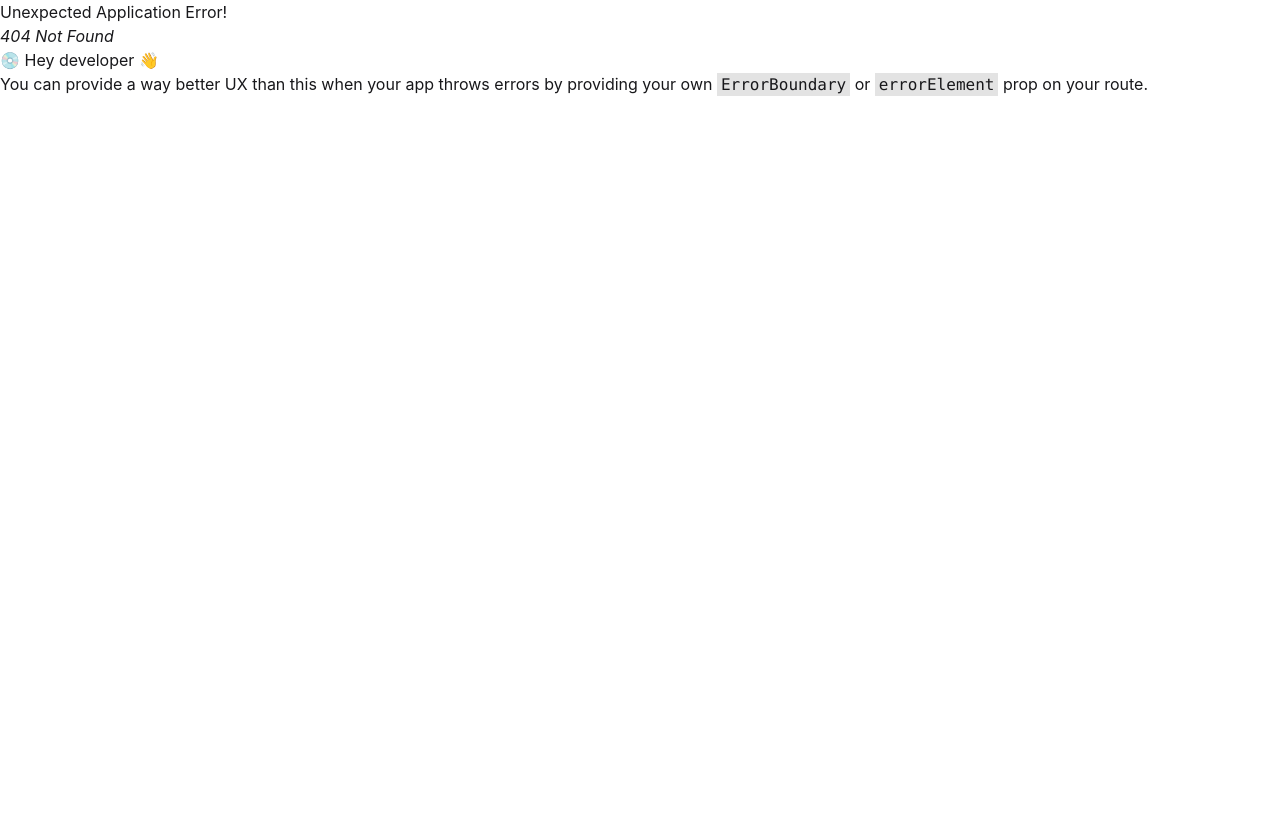
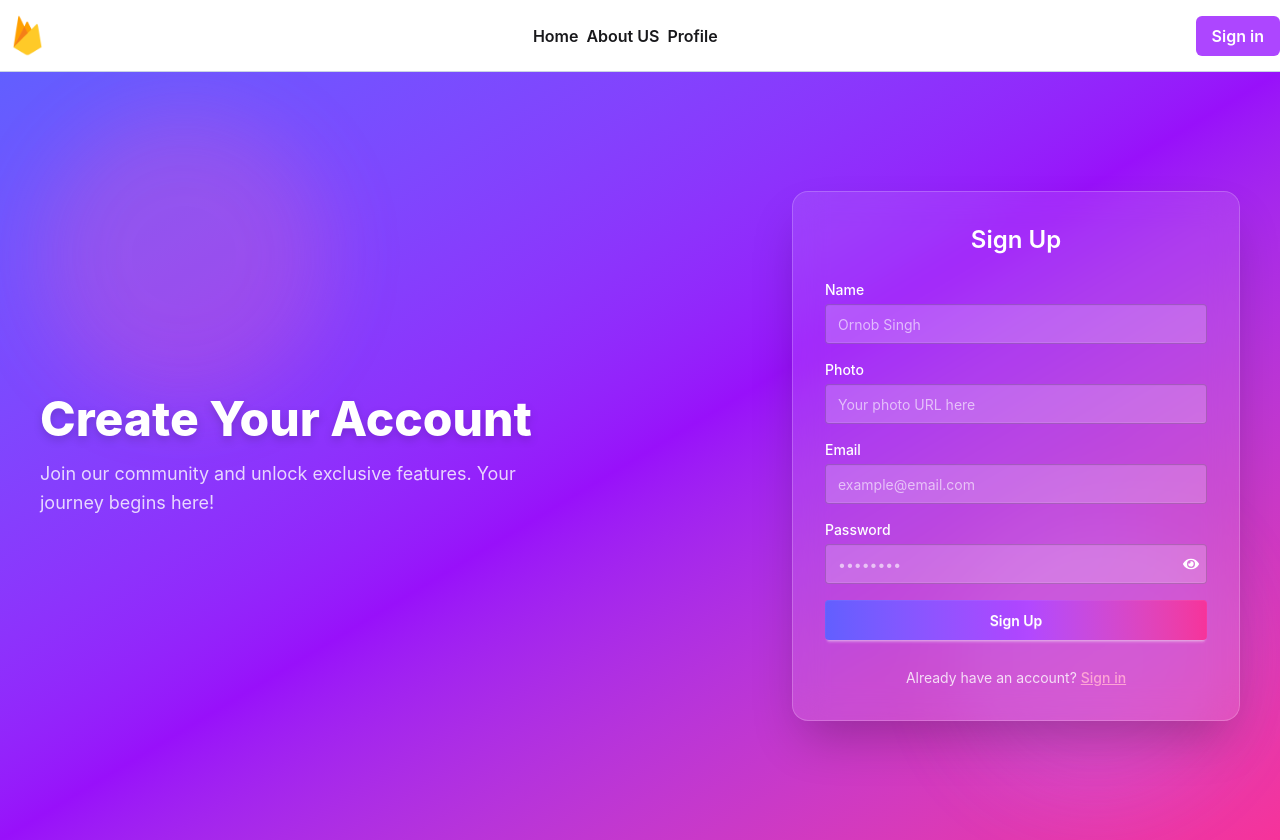
Before and after one commit to ornobsingh1/firebase-auth-fighter, a React (Vite) app: page /signup in a window 1280 px wide. Before the commit this address had no page. Before the commit the page ends 800 px from the top, so only its background shows below. Built offline with nearby package versions, Linux system fonts and the light colour scheme.

Commit message:
adding project design part

```diff
--- a/package.json
+++ b/package.json
@@ -13,6 +13,7 @@
     "@tailwindcss/vite": "^4.2.1",
     "react": "^19.2.0",
     "react-dom": "^19.2.0",
+    "react-icons": "^5.6.0",
     "react-router": "^7.13.1",
     "react-toastify": "^11.0.5",
     "tailwindcss": "^4.2.1"
--- a/src/index.css
+++ b/src/index.css
@@ -1,2 +1,6 @@
 @import "tailwindcss";
 @plugin "daisyui";
+
+.my-btn {
+  @apply btn w-full bg-gradient-to-r from-indigo-500 via-purple-500 to-pink-500 text-white font-semibold border-none hover:scale-105 transition-transform duration-200;
+}
--- /dev/null
+++ b/src/pages/Signin.jsx
@@ -0,0 +1,117 @@
+import { Link } from "react-router";
+import MyContainer from "../components/MyContainer";
+import { FaEye } from "react-icons/fa";
+import { IoEyeOff } from "react-icons/io5";
+
+const Signin = () => {
+  return (
+    <div className="min-h-[calc(100vh-20px)] flex items-center justify-center bg-linear-to-br from-blue-500 via-indigo-600 to-purple-600 relative overflow-hidden">
+      {/* Animated glow orbs */}
+      <div className="absolute inset-0">
+        <div className="absolute w-72 h-72 bg-purple-400/30 rounded-full blur-xl top-10 left-10 animate-pulse"></div>
+        <div className="absolute w-72 h-72 bg-blue-400/30 rounded-full blur-xl bottom-10 right-10 animate-pulse"></div>
+      </div>
+
+      <MyContainer>
+        <div className="relative z-10 flex flex-col lg:flex-row items-center justify-between gap-10 p-6 lg:p-10 text-white">
+          {/* Left section */}
+          <div className="max-w-lg text-center lg:text-left">
+            <h1 className="text-5xl font-extrabold drop-shadow-lg">
+              Welcome Back
+            </h1>
+            <p className="mt-4 text-lg text-white/80 leading-relaxed">
+              Sign in to continue your journey. Manage your account, explore new
+              features, and more.
+            </p>
+          </div>
+
+          {/* Login card */}
+          <div className="w-full max-w-md backdrop-blur-lg bg-white/10 border border-white/20 shadow-2xl rounded-2xl p-8">
+            <form className="space-y-5">
+              <h2 className="text-2xl font-semibold mb-2 text-center text-white">
+                Sign In
+              </h2>
+
+              <div>
+                <label className="block text-sm mb-1">Email</label>
+                <input
+                  type="email"
+                  name="email"
+                  placeholder="example@email.com"
+                  className="input input-bordered w-full bg-white/20 text-white placeholder-white/60 focus:outline-none focus:ring-2 focus:ring-blue-400"
+                />
+              </div>
+
+              <div className="relative">
+                <label className="block text-sm mb-1">Password</label>
+                <input
+                  type="password"
+                  name="password"
+                  placeholder="••••••••"
+                  className="input input-bordered w-full bg-white/20 text-white placeholder-white/60 focus:outline-none focus:ring-2 focus:ring-blue-400"
+                />
+                <span className="absolute right-2 top-9 cursor-pointer z-50">
+                  {/* {show ? <FaEye /> : <IoEyeOff />} */}
+                  <FaEye />
+                </span>
+              </div>
+
+              <button className="hover:underline cursor-pointer" type="button">
+                Forget password?
+              </button>
+
+              <button type="submit" className="my-btn">
+                Login
+              </button>
+
+              {/* Divider */}
+              <div className="flex items-center justify-center gap-2 my-2">
+                <div className="h-px w-16 bg-white/30"></div>
+                <span className="text-sm text-white/70">or</span>
+                <div className="h-px w-16 bg-white/30"></div>
+              </div>
+
+              {/* Google Signin */}
+              <button
+                type="button"
+                className="flex items-center justify-center gap-3 bg-white text-gray-800 px-5 py-2 rounded-lg w-full font-semibold hover:bg-gray-100 transition-colors cursor-pointer"
+              >
+                <img
+                  src="https://www.svgrepo.com/show/475656/google-color.svg"
+                  alt="google"
+                  className="w-5 h-5"
+                />
+                Continue with Google
+              </button>
+
+              {/* Github Signin */}
+              <button
+                type="button"
+                className="flex items-center justify-center gap-3 bg-white text-gray-800 px-5 py-2 rounded-lg w-full font-semibold hover:bg-gray-100 transition-colors cursor-pointer"
+              >
+                <img
+                  src="https://img.icons8.com/fluency/48/github.png"
+                  alt="google"
+                  className="w-5 h-5"
+                />
+                Continue with Github
+              </button>
+
+              <p className="text-center text-sm text-white/80 mt-3">
+                Don’t have an account?{" "}
+                <Link
+                  to="/signup"
+                  className="text-pink-300 hover:text-white underline"
+                >
+                  Sign up
+                </Link>
+              </p>
+            </form>
+          </div>
+        </div>
+      </MyContainer>
+    </div>
+  );
+};
+
+export default Signin;
--- /dev/null
+++ b/src/pages/Signup.jsx
@@ -0,0 +1,101 @@
+import { Link } from "react-router";
+import { FaEye } from "react-icons/fa";
+import { IoEyeOff } from "react-icons/io5";
+import MyContainer from "../components/MyContainer";
+
+const Signup = () => {
+  return (
+    <div className="min-h-[96vh] flex items-center justify-center bg-linear-to-br from-indigo-500 via-purple-600 to-pink-500 relative overflow-hidden">
+      {/* Animated floating circles */}
+      <div className="absolute inset-0">
+        <div className="absolute w-72 h-72 bg-pink-400/30 rounded-full blur-2xl top-10 left-10 animate-pulse"></div>
+        <div className="absolute w-72 h-72 bg-purple-400/30 rounded-full blur-2xl bottom-10 right-10 animate-pulse"></div>
+      </div>
+
+      <MyContainer>
+        <div className="relative z-10 flex flex-col lg:flex-row items-center justify-between gap-10 p-6 lg:p-10 text-white">
+          <div className="max-w-lg text-center lg:text-left">
+            <h1 className="text-5xl font-extrabold drop-shadow-lg">
+              Create Your Account
+            </h1>
+            <p className="mt-4 text-lg text-white/80 leading-relaxed">
+              Join our community and unlock exclusive features. Your journey
+              begins here!
+            </p>
+          </div>
+
+          <div className="w-full max-w-md backdrop-blur-lg bg-white/10 border border-white/20 shadow-2xl rounded-2xl p-8">
+            <h2 className="text-2xl font-semibold mb-6 text-center text-white">
+              Sign Up
+            </h2>
+
+            <form className="space-y-4">
+              <div>
+                <label className="block text-sm font-medium mb-1">Name</label>
+                <input
+                  type="text"
+                  name="name"
+                  placeholder="Ornob Singh"
+                  className="input input-bordered w-full bg-white/20 text-white placeholder-white/60 focus:outline-none focus:ring-2 focus:ring-pink-400"
+                />
+              </div>
+              <div>
+                <label className="block text-sm font-medium mb-1">Photo</label>
+                <input
+                  type="text"
+                  name="photo"
+                  placeholder="Your photo URL here"
+                  className="input input-bordered w-full bg-white/20 text-white placeholder-white/60 focus:outline-none focus:ring-2 focus:ring-pink-400"
+                />
+              </div>
+
+              <div>
+                <label className="block text-sm font-medium mb-1">Email</label>
+                <input
+                  type="email"
+                  name="email"
+                  placeholder="example@email.com"
+                  className="input input-bordered w-full bg-white/20 text-white placeholder-white/60 focus:outline-none focus:ring-2 focus:ring-pink-400"
+                />
+              </div>
+
+              <div className="relative">
+                <label className="block text-sm font-medium mb-1">
+                  Password
+                </label>
+                <input
+                  type="password"
+                  name="password"
+                  placeholder="••••••••"
+                  className="input input-bordered w-full bg-white/20 text-white placeholder-white/60 focus:outline-none focus:ring-2 focus:ring-pink-400"
+                />
+                <span className="absolute right-2 top-9 cursor-pointer z-50">
+                  {/* {show ? <FaEye /> : <IoEyeOff />} */}
+                  <FaEye />
+                </span>
+              </div>
+
+              <button type="submit" className="my-btn">
+                Sign Up
+              </button>
+
+              <div className="text-center mt-3">
+                <p className="text-sm text-white/80">
+                  Already have an account?{" "}
+                  <Link
+                    to="/signin"
+                    className="text-pink-300 hover:text-white font-medium underline"
+                  >
+                    Sign in
+                  </Link>
+                </p>
+              </div>
+            </form>
+          </div>
+        </div>
+      </MyContainer>
+    </div>
+  );
+};
+
+export default Signup;
```
Also changed, not shown: src/routes/Routes.jsx (+10 -0 lines), 1 other file (tests, documents, lock files or other folders).
